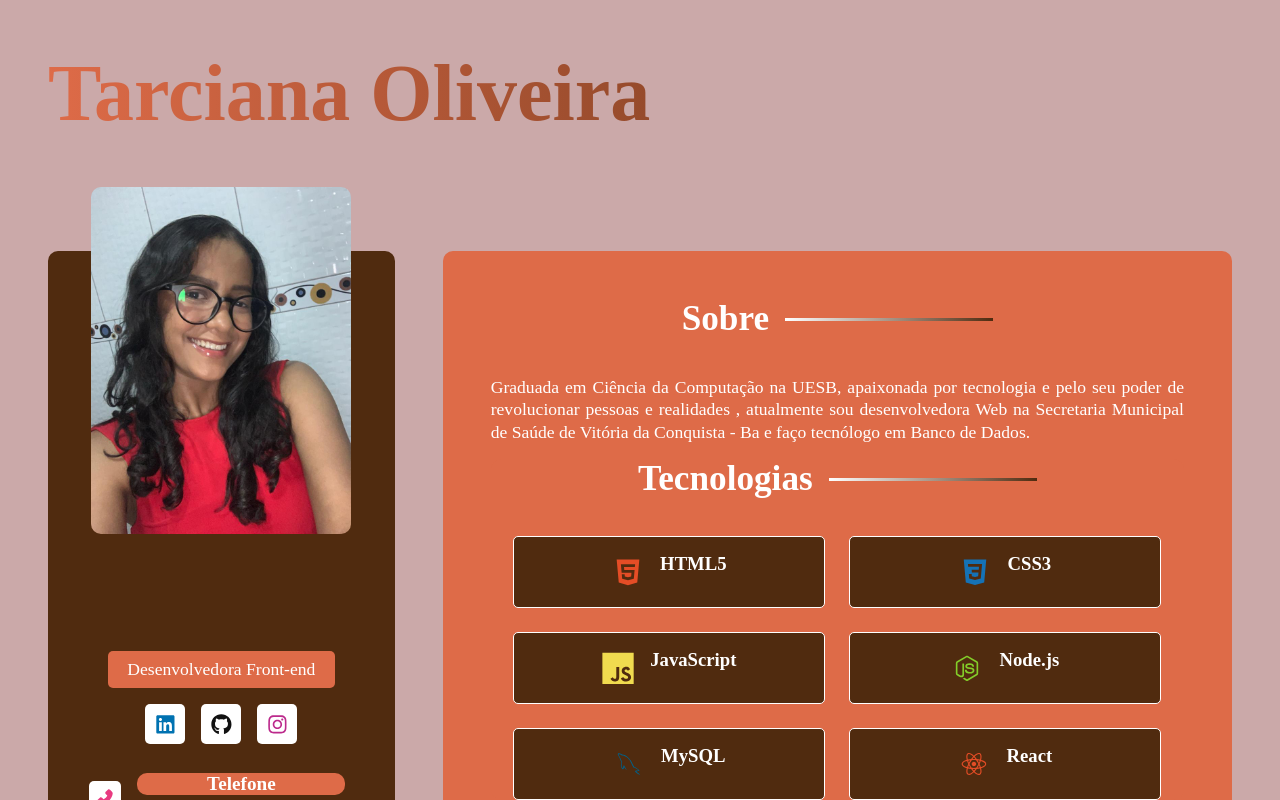
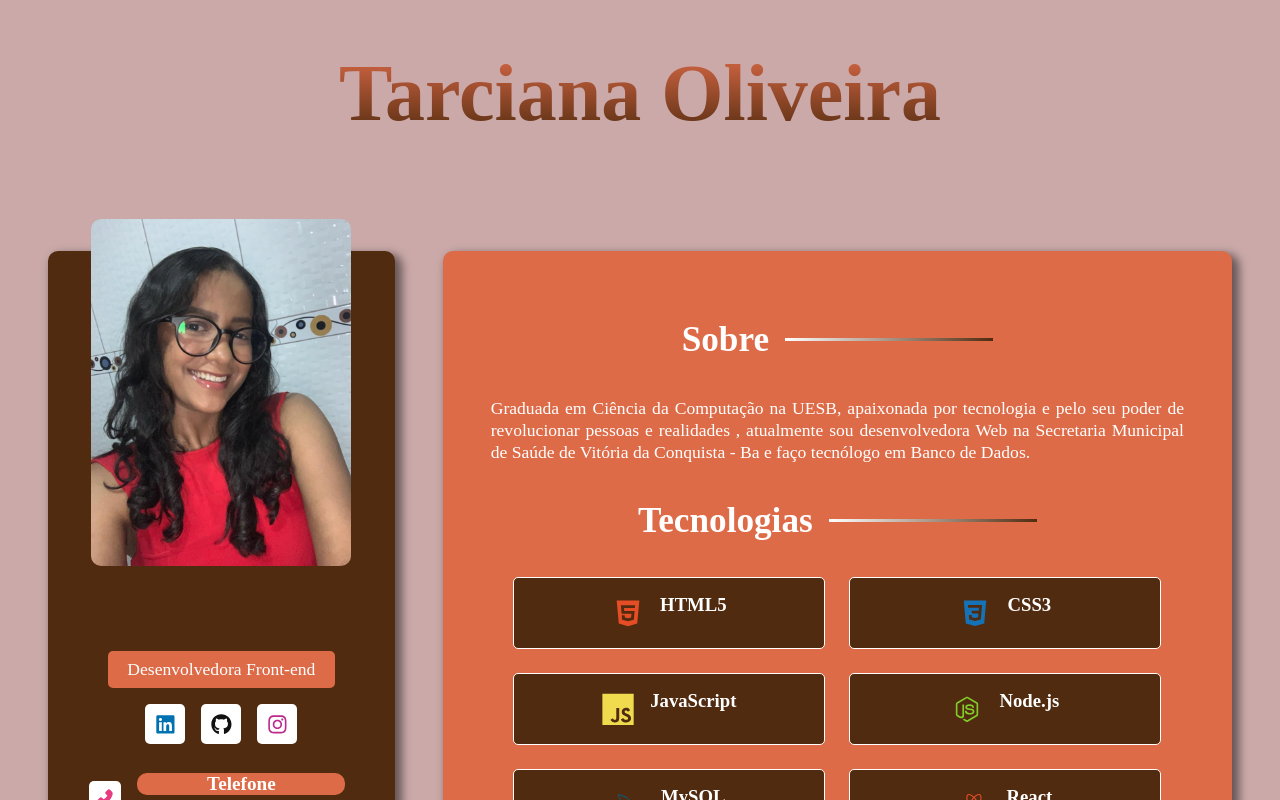
Before and after one commit to tarciana23/Portif-lio-Tarciana---Dev, a React (Vite) app: page / in a window 1280 px wide. Shown: the top 800 px of the page. Built offline with nearby package versions, Linux system fonts and the light colour scheme.

Commit message:
alterações de sedign

```diff
--- a/src/styles/components/app.sass
+++ b/src/styles/components/app.sass
@@ -11,6 +11,7 @@
         width: 100%
         font-size: 5rem
         margin-bottom: 4rem
-        background: variables.$gradient // Correção aqui
+        background: linear-gradient(to bottom, rgba(222, 107, 72, 1) 0%, rgba(80, 43, 15, 1) 100%)
         -webkit-background-clip: text
         -webkit-text-fill-color: transparent
+        text-align: center
--- a/src/styles/components/maincontent.sass
+++ b/src/styles/components/maincontent.sass
@@ -9,6 +9,7 @@
     display: flex
     flex-direction: column
     align-items: center
+    box-shadow: 5px 5px 10px 2px rgba(0, 0, 0, 0.5)
 
     section
         display: flex
@@ -18,8 +19,11 @@
     h2
         color: variables.$body-bg-color
         font-size: 2.2rem
-        margin-bottom: 1.3rem
+        margin: 1.3rem auto
         font-weight: bold
+        text-align: center
+        width: 100%
+
         @include mixins.center
 
         &:after
--- a/src/styles/components/projetos.sass
+++ b/src/styles/components/projetos.sass
@@ -19,6 +19,4 @@
             color: variables.$body-bg-color
 
             &:hover
-                background: variables.$gradient
-                > svg
-                    color: variables.$text-color
+                background: linear-gradient(to bottom,rgba( 222,107,72,1)0%,rgba(80,43,15,1)100%)
--- a/src/styles/components/sidebar.sass
+++ b/src/styles/components/sidebar.sass
@@ -11,12 +11,14 @@
     text-align: center
     position: relative
     padding: 3rem 0
+    box-shadow: 5px 5px 10px 2px rgba(0, 0, 0, 0.5)
+
 
     img
         max-width: 75%
         border-radius: variables.$container-border-radius
         position: absolute
-        top: -4rem
+        top: -2rem
 
     .title
         color: variables.$body-bg-color
@@ -26,5 +28,13 @@
         padding: 0.5rem 1.2rem
         font-size: 1.1rem
 
+        &:hover
+            background: linear-gradient(to bottom,rgba( 222,107,72,1)0%,rgba(80,43,15,1)100%)
+
     .btn
         @include mixins.btn
+        font-size: 1.1rem
+
+        &:hover
+            background: linear-gradient(to bottom,rgba( 222,107,72,1)0%,rgba(80,43,15,1)100%)
+            color: variables.$body-bg-color
```
